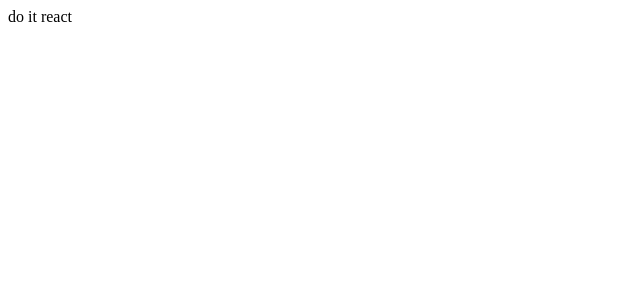
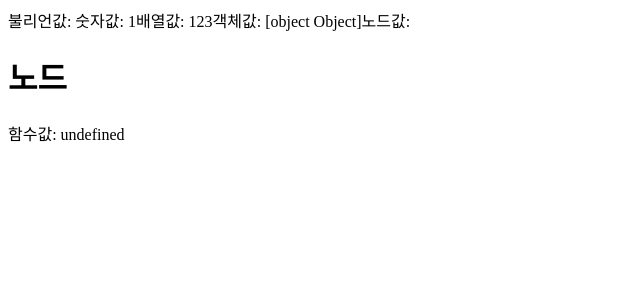
Before and after one commit to seongkyu-lim/do-it-example, a React (Create React App) app: page / in a window 1280 px wide. Shown: the top 300 px of the page, without its empty margins (0-640 px from the left). Built offline with nearby package versions, Linux system fonts and the light colour scheme.

Commit message:
React_property
using many kind of properties

```diff
--- /dev/null
+++ b/src/03/ChildComponent.jsx
@@ -0,0 +1,30 @@
+import React from 'react';
+import PropTypes from 'prop-types';
+
+class ChildComponent extends React.Component {
+  render() {
+    const { boolValue, numValue, arrayValue, objValue, nodeValue, funValue } = this.props;
+
+    return (
+      <div>
+        {' '}
+        <span>불리언값: {boolValue}</span>
+        <span>숫자값: {numValue}</span>
+        <span>배열값: {arrayValue}</span>
+        <span>객체값: {String(objValue)}</span>
+        <span>노드값: {nodeValue}</span>
+        <span>함수값: {String(funValue)}</span>
+      </div>
+    );
+  }
+}
+
+ChildComponent.prptypes = {
+  boolValue: PropTypes.bool,
+  numValue: PropTypes.number,
+  arrayValue: PropTypes.arrayOf(PropTypes.number),
+  objValue: PropTypes.object,
+  nodeValue: PropTypes.node,
+  funcValue: PropTypes.func,
+};
+export default ChildComponent;
--- a/src/App.js
+++ b/src/App.js
@@ -1,10 +1,21 @@
 import React from 'react';
 
-import PropComponent from './03/PropsComponent';
+import ChildComponent from './03/ChildComponent';
 
 class App extends React.Component {
   render() {
-    return <PropComponent name="do it react" />;
+    return (
+      <ChildComponent
+        boolValue={true}
+        numValue={1}
+        arrayValue={[1, 2, 3]}
+        objValue={{ name: '제목', age: 30 }}
+        nodeValue={<h1>노드</h1>}
+        funcValue={() => {
+          console.log('메세지');
+        }}
+      />
+    );
   }
 }
 
```
